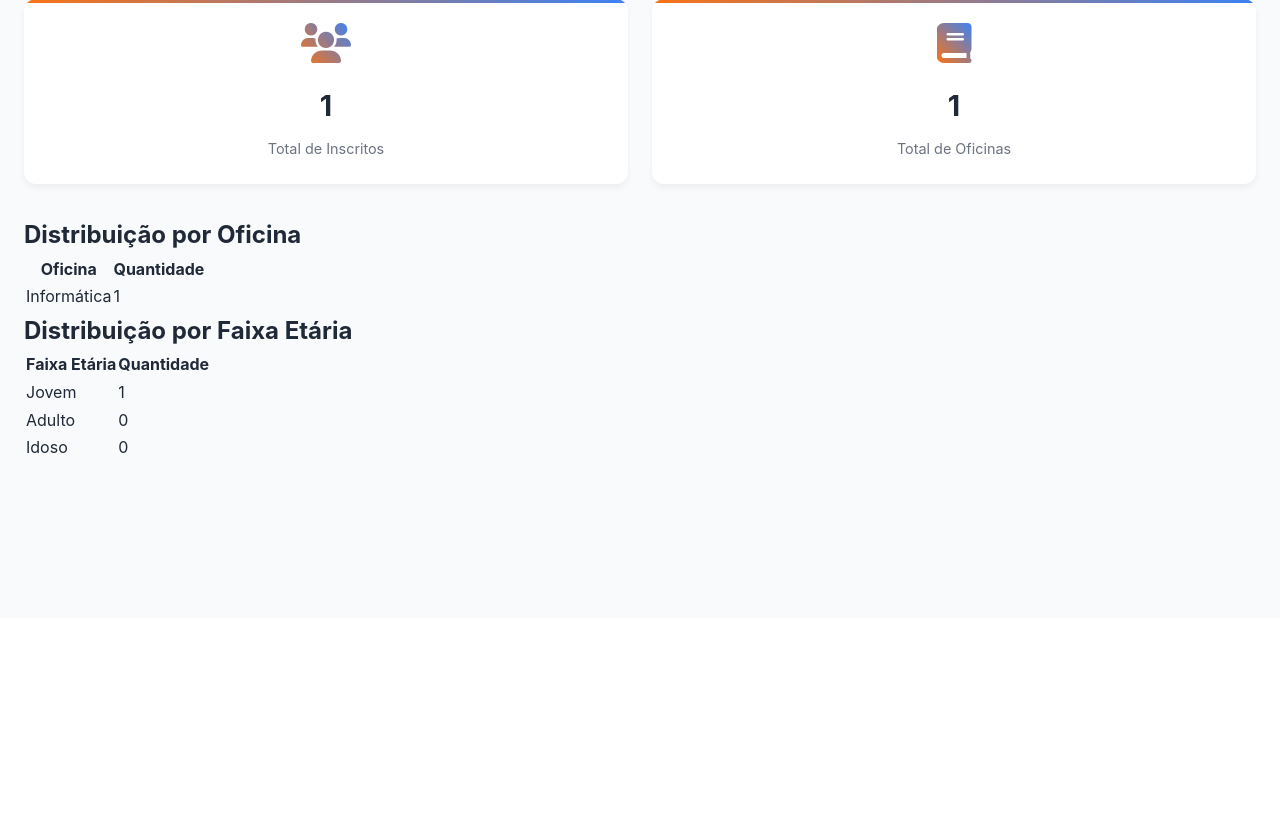
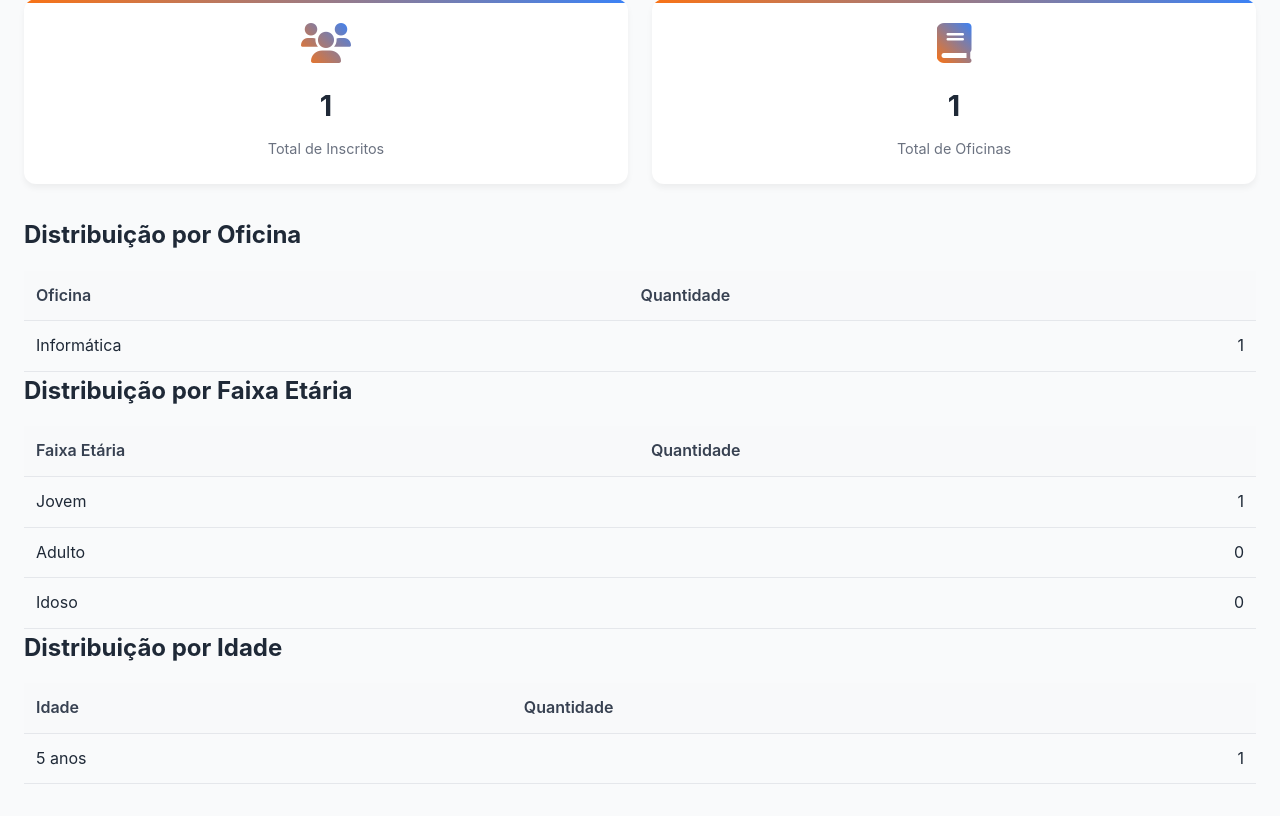
Before and after one commit to LcsGaspar/voambrozina, a Flask app: page /dashboard in a window 1280 px wide. Shown: the part 182-998 px from the top of the page. Before the commit the page ends 635 px from the top, so only its background shows below. Run offline with Flask 3, Linux system fonts and the light colour scheme; the visitor is signed in with stand-in values (Sample User, id 1); data comes from the database, SQL or seed files in the repository; tables that the repository leaves empty hold one stand-in row (values such as "Sample post"); some libraries are stand-ins or nearby versions.

Commit message:
Implementação parcial 2

```diff
--- a/src/controllers/dashboard_controller.py
+++ b/src/controllers/dashboard_controller.py
@@ -10,18 +10,23 @@ def show_dashboard():
     mes = request.args.get('mes', type=int)
     ano = request.args.get('ano', type=int)
 
-    # Sempre busca os anos disponíveis
-    anos_disponiveis = DashboardData.get_years()
-
     dados = DashboardData.get_dashboard_data(mes=mes, ano=ano)
     dashboard_data = DashboardData.process_dashboard_data(dados)
 
+    if not dashboard_data:
+        return render_template('dashboard.html',
+                             error="Não foram encontrados dados para exibir.",
+                             anos_disponiveis=DashboardData.get_years(),
+                             mes_selecionado=mes,
+                             ano_selecionado=ano)
+
     return render_template('dashboard.html',
                          dashboard=dashboard_data,
-                         total_inscritos=dashboard_data.get('total_inscritos', 0) if dashboard_data else 0,
-                         oficinas=dashboard_data.get('oficinas', {}) if dashboard_data else {},
-                         faixas_etarias=dashboard_data.get('faixas_etarias', {}) if dashboard_data else {},
-                         dados_brutos=dashboard_data.get('dados_brutos', []) if dashboard_data else [],
-                         anos_disponiveis=anos_disponiveis,
+                         total_inscritos=dashboard_data['total_inscritos'],
+                         oficinas=dashboard_data['oficinas'],
+                         faixas_etarias=dashboard_data['faixas_etarias'],
+                         distribuicao_idade=dashboard_data['distribuicao_idade'],
+                         dados_brutos=dashboard_data['dados_brutos'],
+                         anos_disponiveis=dashboard_data['anos_disponiveis'],
                          mes_selecionado=mes,
                          ano_selecionado=ano)
--- a/src/models/dashboard_data.py
+++ b/src/models/dashboard_data.py
@@ -76,12 +76,19 @@ class DashboardData:
             faixa = registro['Faixa_Etaria']
             faixas_etarias[faixa] += 1
 
+        # Distribuição por idade
+        distribuicao_idade = {}
+        for registro in dados:
+            idade = registro['Idade']
+            distribuicao_idade[idade] = distribuicao_idade.get(idade, 0) + 1
+
         anos_disponiveis = DashboardData.get_years()
 
         return {
             'total_inscritos': total_inscritos,
             'oficinas': oficinas,
             'faixas_etarias': faixas_etarias,
+            'distribuicao_idade': distribuicao_idade,
             'dados_brutos': dados,
             'anos_disponiveis': anos_disponiveis
         }
--- a/src/static/css/styles.css
+++ b/src/static/css/styles.css
@@ -216,6 +216,33 @@
     color: #ef4444;
   }
 
+  .dashboard-section table {
+    width: 100%;
+    border-collapse: collapse;
+    margin-top: 1rem;
+  }
+
+  .dashboard-section th,
+  .dashboard-section td {
+    padding: 0.75rem;
+    text-align: left;
+    border-bottom: 1px solid #e5e7eb;
+  }
+
+  .dashboard-section th {
+    background-color: #f8f9fa;
+    font-weight: 600;
+    color: #374151;
+  }
+
+  .dashboard-section tr:hover {
+    background-color: #f9fafb;
+  }
+
+  .dashboard-section td:last-child {
+    text-align: right;
+  }
+
   @keyframes fadeIn {
     from { opacity: 0; }
     to { opacity: 1; }
--- a/src/templates/dashboard.html
+++ b/src/templates/dashboard.html
@@ -107,6 +107,28 @@
             </table>
           </div>
         </div>
+
+        <div class="dashboard-section">
+          <h2>Distribuição por Idade</h2>
+          <div class="table-container">
+            <table>
+              <thead>
+                <tr>
+                  <th>Idade</th>
+                  <th>Quantidade</th>
+                </tr>
+              </thead>
+              <tbody>
+                {% for idade, quantidade in distribuicao_idade.items()|sort %}
+                <tr>
+                  <td>{{ idade }} anos</td>
+                  <td>{{ quantidade }}</td>
+                </tr>
+                {% endfor %}
+              </tbody>
+            </table>
+          </div>
+        </div>
       {% else %}
         <div class="error-message">Não foram encontrados dados para os filtros selecionados.</div>
       {% endif %}
```
